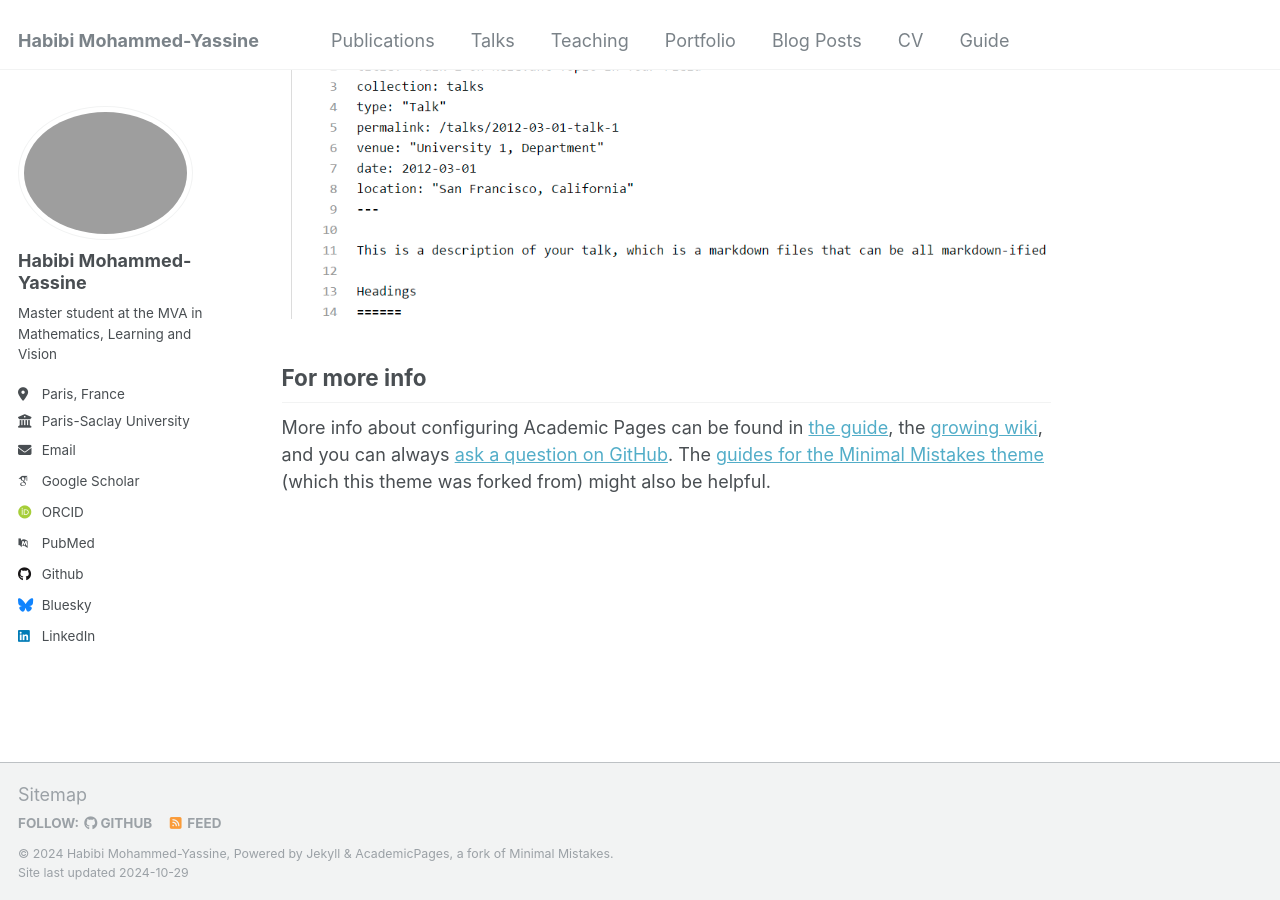
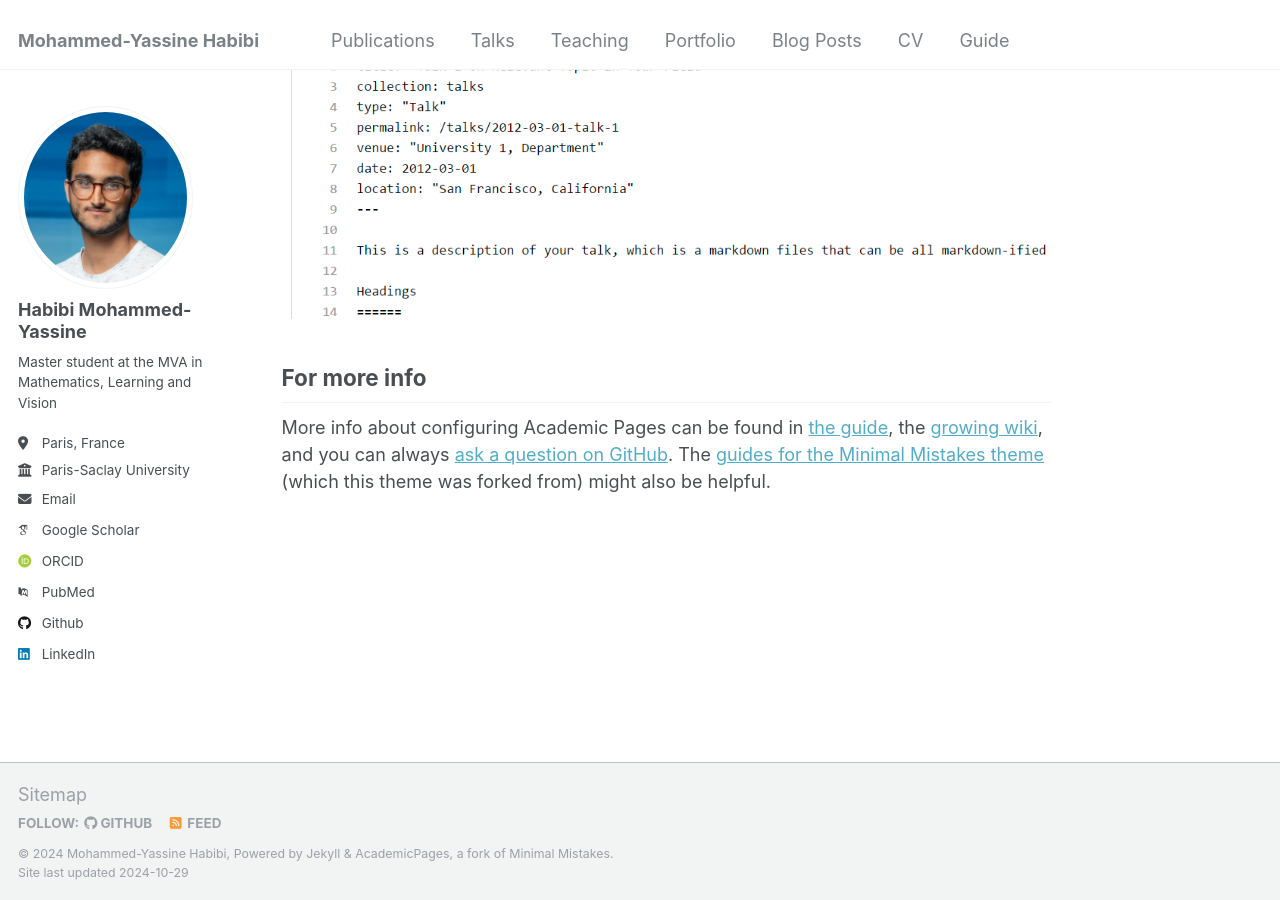
Before and after one commit to mohammed-yassinehabibi/mohammed-yassinehabibi.github.io, a Jekyll site: the page built from _pages/about.md, in a window 1280 px wide and 900 px high, scrolled down 2643 px. Built offline with Jekyll 4.4.1, drawn with Linux system fonts in a browser that asks for light colours; some web fonts are replaced.

Commit message:
photo_de_profil

```diff
--- a/_config.yml
+++ b/_config.yml
@@ -8,9 +8,9 @@
 
 # Basic Site Settings
 locale                   : "en-US"
-title                    : "Habibi Mohammed-Yassine"
+title                    : "Mohammed-Yassine Habibi"
 title_separator          : "-"
-name                     : &name "Habibi Mohammed-Yassine"
+name                     : &name "Mohammed-Yassine Habibi"
 description              : &description ""
 url                      : https://mohammed-yassinehabibi.github.io # the base hostname & protocol for your site e.g. "https://mmistakes.github.io"
 baseurl                  : "" # the subpath of your site, e.g. "/blog"
@@ -21,7 +21,7 @@ repository               : "mohammed-yassinehabibi/mohammed-yassinehabibi.github
 #               Additional customization can be done by editing /_includes/author-profile.html
 author:
   # Biographic information
-  avatar           : "photo_de_profil.png"
+  avatar           : "photo_de_profil.jpg"
   name             : "Habibi Mohammed-Yassine"
   pronouns         : # example: "she/her"
   bio              : "Master student at the MVA in Mathematics, Learning and Vision"
@@ -49,7 +49,7 @@ author:
   stackoverflow    : # User number or user number and name (i.e., use "1" or "1/jeff-atwood")
 
   # Social media
-  bluesky          : "bsky.app" # Replace this with you Bluesky username
+  bluesky          : #"bsky.app" # Replace this with you Bluesky username
   facebook         : # Username
   flickr           : # Username
   foursquare       : # Username
```
